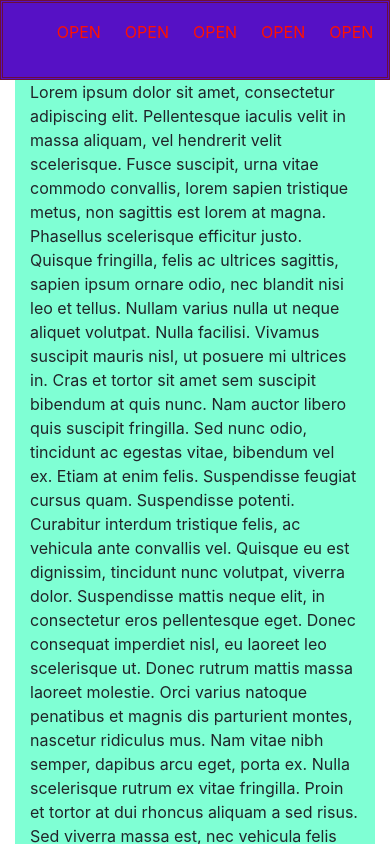
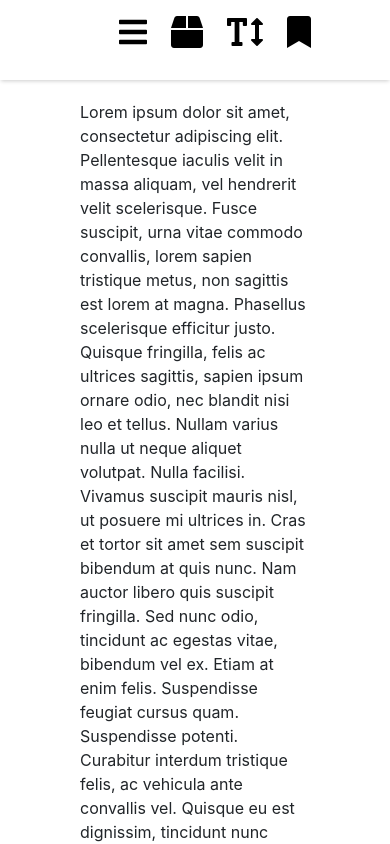
Before and after one commit to AttitudeEraBoy/NoteduReader, a plain HTML site: page index.html in a window 390 px wide. Shown: the top 844 px of the page. Drawn offline with nearby package versions, Linux system fonts and the light colour scheme.

Commit message:
css redesign started

```diff
--- a/css/main.css
+++ b/css/main.css
@@ -25,10 +25,10 @@ ul {
     z-index: 1; /* Sit on top */
     left: -20%;
     top: 0;
-    background-color: rgb(15, 15, 35);
 	overflow-x: hidden; /* Disable horizontal scroll */
 	overflow-y: hidden; /* Disable vertical scroll */
-    transition: 0.6s; /* transition effect to slide in or slide down the overlay (height or width, depending on reveal) */
+	transition: 0.6s; /* transition effect to slide in or slide down the overlay (height or width, depending on reveal) */
+	background: #ffffff;
 }
 
 @media only screen and (max-width: 960px) {
@@ -73,7 +73,6 @@ ul {
 
 /* The text in the summary-box  */
 .menu__summary .summary{
-	color: #0ae702;
 	margin-top: 15px;
 }
 
@@ -85,7 +84,6 @@ ul {
 /* Position the close button (top right corner) */
 .menu .closebtn {
 	text-decoration: none;
-	color: #5611c5;
 	transition: 0.3s; /* Transition effects on hover (color) */
 	position: absolute;
 	z-index: 2;
@@ -96,7 +94,6 @@ ul {
 
 /* When you mouse over the close button, change color */
 .menu .closebtn:hover{
-	color: #6b0e3c;
 }
 
 /* ------------- */
@@ -110,7 +107,6 @@ ul {
 .menu__content a {
     text-decoration: none;
     font-size: 16px;
-    color: #818181;
     display: block; /* Display block instead of inline */
     transition: 0.3s; /* Transition effects on hover (color) */
 }
@@ -135,7 +131,7 @@ ul {
 }
 
 .tab-content .tab-pane {
-	background-color: aliceblue;
+	padding: 10px;
 }
 
 
@@ -174,7 +170,7 @@ ul {
 .sidebar__content a {
     text-decoration: none;
     font-size: 16px;
-    color: #ff1100;
+    color: #000;
 	transition-property: color;
 	transition-duration:  0.3s; /* Transition effects on hover (color) */
 }
@@ -191,8 +187,7 @@ ul {
 		height: 80px;
 		left: 0;
 		top: 0;
-		background: #5611c5;
-		border: 3px double #6b0e3c;
+		box-shadow: 0px 2px 4px -1px rgba(0, 0, 0, 0.2);
 	}
 
 	.sidebar__content ul {
@@ -203,13 +198,13 @@ ul {
 
 /* ---------------- MAIN ---------------- */
 .main {
+	margin: 50px;
 	z-index: -1;
-	background-color: aquamarine;
 }
 
 @media only screen and (max-width: 576px) {
     .main {
-		margin-top: 80px;
+		margin-top: 100px;
 	}
 }
 
--- a/index.html
+++ b/index.html
@@ -21,7 +21,7 @@
 	<!-- Jquery -->
 	<script src="https://ajax.aspnetcdn.com/ajax/jQuery/jquery-3.3.1.min.js"></script>
 	<!-- Jquery for scrollbar -->
-	<script src="jquery.nicescroll-3.7.6/jquery.nicescroll.js"></script>
+	<script src="js/3rdParty/jquery.nicescroll-3.7.6/jquery.nicescroll.min.js"></script>
 	<script src="js/main.js"></script>
 </head>
 
@@ -34,7 +34,7 @@
 				<!-- Summary/Head of Menu -->
 				<div class="menu__summary">
 					<!-- Close Button -->
-					<a href="#" class="closebtn" onclick="closeMenu()">CLOSE</a>
+					<a href="#" class="closebtn" onclick="closeMenu()"><i class="fa fa-2x fa-times"></i></a>
 					<!-- Image -->
 					<img id="cover" src="">
 					<!-- Summary of the book -->
@@ -80,11 +80,10 @@
 		<div class="col-sm-2 col-md-1 sidebar" id="sidebar">
 			<div class="sidebar__content">
 				<ul>
-					<a class="sidebar__link" href="#"><li class="nav__btn" id="uno" onclick="openMenu()">OPEN</li></a>
-					<a class="sidebar__link" href="#"><li class="nav__btn" id="dos">OPEN</li></a>
-					<a class="sidebar__link" href="#"><li class="nav__btn" id="tres">OPEN</li></a>
-					<a class="sidebar__link" href="#"><li class="nav__btn" id="cuatro">OPEN</li></a>
-					<a class="sidebar__link" href="#"><li class="nav__btn" id="cinco">OPEN</li></a>
+					<a class="sidebar__link" href="#"><li class="nav__btn fa fa-bars fa-2x" id="uno" onclick="openMenu()"></li></a>
+					<a class="sidebar__link" href="#"><li class="nav__btn fa fa-box fa-2x" id="dos"></li></a>
+					<a class="sidebar__link" href="#"><li class="nav__btn fa fa-text-height fa-2x" id="tres"></li></a>
+					<a class="sidebar__link" href="#"><li class="nav__btn fa fa-bookmark fa-2x" id="cuatro"></li></a>
 				</ul>
 			</div>
 		</div>
--- a/js/main.js
+++ b/js/main.js
@@ -51,13 +51,13 @@ $(document).ready(function () {
         cursorcolor: "#424242", // change cursor color in hex
         cursoropacitymin: 0, // change opacity when cursor is inactive (scrollabar "hidden" state), range from 1 to 0
         cursoropacitymax: 1, // change opacity when cursor is active (scrollabar "visible" state), range from 1 to 0
-        cursorwidth: "50px", // cursor width in pixel (you can also write "5px")
-        cursorborder: "10px solid #fff", // css definition for cursor border
-        cursorborderradius: "50px", // border radius in pixel for cursor
+        cursorwidth: "7px", // cursor width in pixel (you can also write "5px")
+        cursorborder: "0px solid #fff", // css definition for cursor border
+        cursorborderradius: "3px", // border radius in pixel for cursor
 
         autohidemode: true, // how hide the scrollbar works, possible values:
+        //background:"grey",
 
-        background: "tomato", // change css for rail background
     });
     // Scrollbar for menu tabs
     $(".tab-content").niceScroll({
```
Also changed, not shown: js/3rdParty/jquery.nicescroll-3.7.6/README.md (renamed from jquery.nicescroll-3.7.6/README.md), js/3rdParty/jquery.nicescroll-3.7.6/bower.json (renamed from jquery.nicescroll-3.7.6/bower.json), js/3rdParty/jquery.nicescroll-3.7.6/changelog_3.7.6.txt (renamed from jquery.nicescroll-3.7.6/changelog_3.7.6.txt), js/3rdParty/jquery.nicescroll-3.7.6/demo/browser.html (renamed from jquery.nicescroll-3.7.6/demo/browser.html), js/3rdParty/jquery.nicescroll-3.7.6/demo/iframe/lgpl-3.0-standalone.html (renamed from jquery.nicescroll-3.7.6/demo/iframe/lgpl-3.0-standalone.html), js/3rdParty/jquery.nicescroll-3.7.6/demo/index.html (renamed from jquery.nicescroll-3.7.6/demo/index.html), js/3rdParty/jquery.nicescroll-3.7.6/demo/js/jquery.nicescroll.min.js (renamed from jquery.nicescroll-3.7.6/demo/js/jquery.nicescroll.min.js), js/3rdParty/jquery.nicescroll-3.7.6/demo/js/zoomico.png (renamed from jquery.nicescroll-3.7.6/demo/js/zoomico.png), js/3rdParty/jquery.nicescroll-3.7.6/demo/rtlmode/horizontal.html (renamed from jquery.nicescroll-3.7.6/demo/rtlmode/horizontal.html), js/3rdParty/jquery.nicescroll-3.7.6/demo/rtlmode/index.html (renamed from jquery.nicescroll-3.7.6/demo/rtlmode/index.html), js/3rdParty/jquery.nicescroll-3.7.6/dist/jquery.nicescroll.iframehelper.js (renamed from jquery.nicescroll-3.7.6/dist/jquery.nicescroll.iframehelper.js), js/3rdParty/jquery.nicescroll-3.7.6/dist/jquery.nicescroll.iframehelper.min.js (renamed from jquery.nicescroll-3.7.6/dist/jquery.nicescroll.iframehelper.min.js), js/3rdParty/jquery.nicescroll-3.7.6/dist/jquery.nicescroll.js (renamed from jquery.nicescroll-3.7.6/dist/jquery.nicescroll.js), js/3rdParty/jquery.nicescroll-3.7.6/dist/jquery.nicescroll.min.js (renamed from jquery.nicescroll-3.7.6/dist/jquery.nicescroll.min.js), 7 more files, 2 other files.
